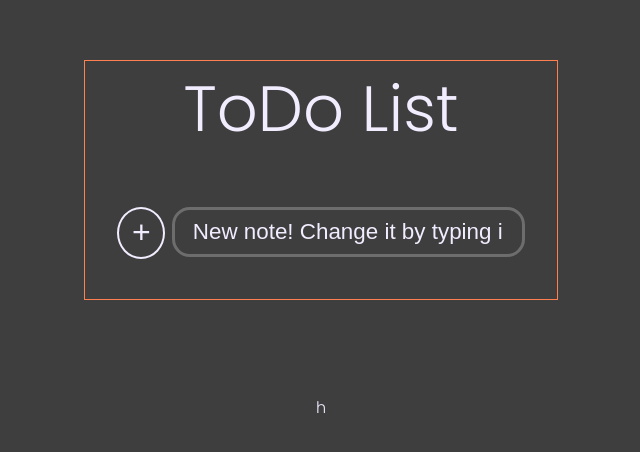
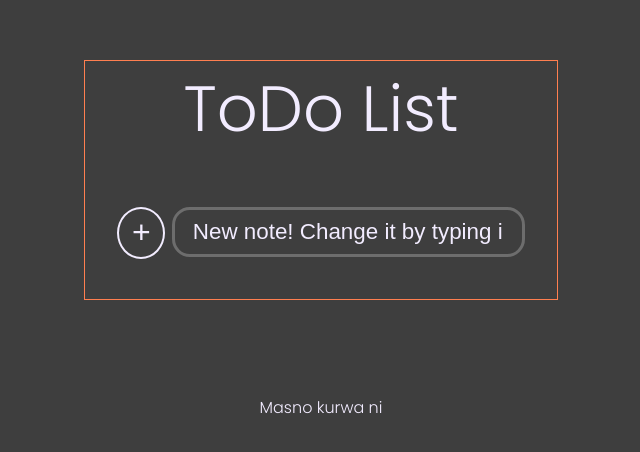
Before and after one commit to Sycinz/toDoList, a React (Vite) app: page / in a window 1280 px wide. Shown: the part 160-612 px from the top of the page, without its empty margins (319-959 px from the left). Built offline with nearby package versions, Linux system fonts and the light colour scheme.

Commit message:
Added comment

```diff
--- a/src/App.jsx
+++ b/src/App.jsx
@@ -5,13 +5,13 @@ import './App.scss'
 
 function App() {
   const [toDo, setToDo] = useState([ {
-    title: '',
-    content: ''
+    content: 'Masno kurwa ni'
   },
  ])
+//  currentValue is current <ToDoAdding / >'s input value.
  const [currentValue, setCurrentValue] = useState('New note! Change it by typing in')
 
-// Function that handles input value change (not title yet)
+// Function that handles input value change and saves it in the currentValue state
  const handleValue = (event) => {
   const {name, value} = event.target
 
--- a/src/App.scss
+++ b/src/App.scss
@@ -106,4 +106,6 @@ main {
 
 .list {
   margin: 20% 0 0 0;
+
+
 }
--- a/src/ToDoList.jsx
+++ b/src/ToDoList.jsx
@@ -3,7 +3,7 @@ const ToDoList = (props) => {
 
     return (
     <section className="list">
-        h
+        { toDo.map(v => (v.content)) }
     </section>
     )
 }
```
